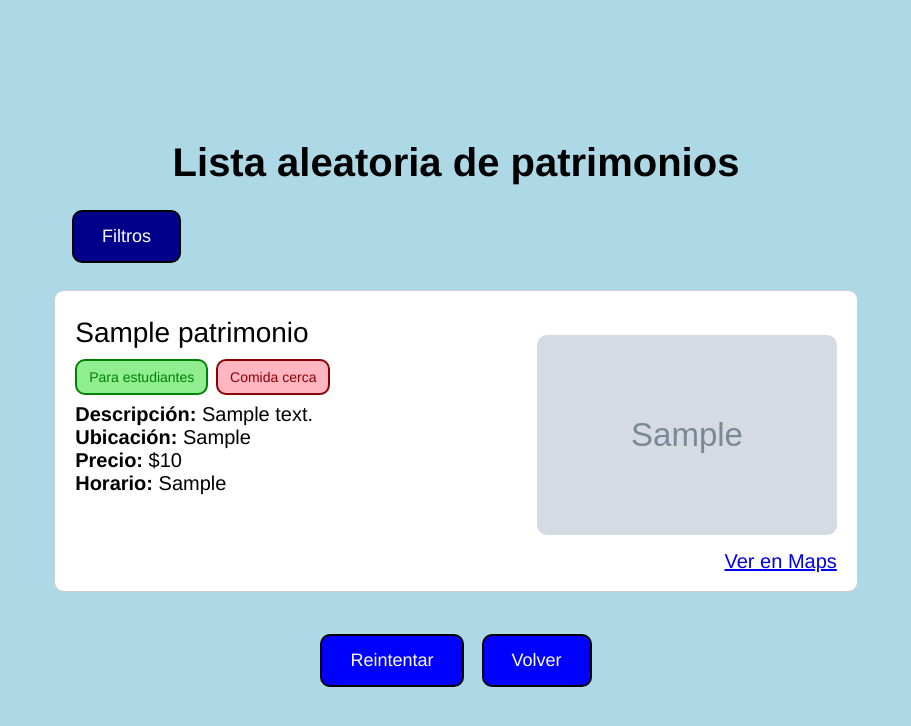
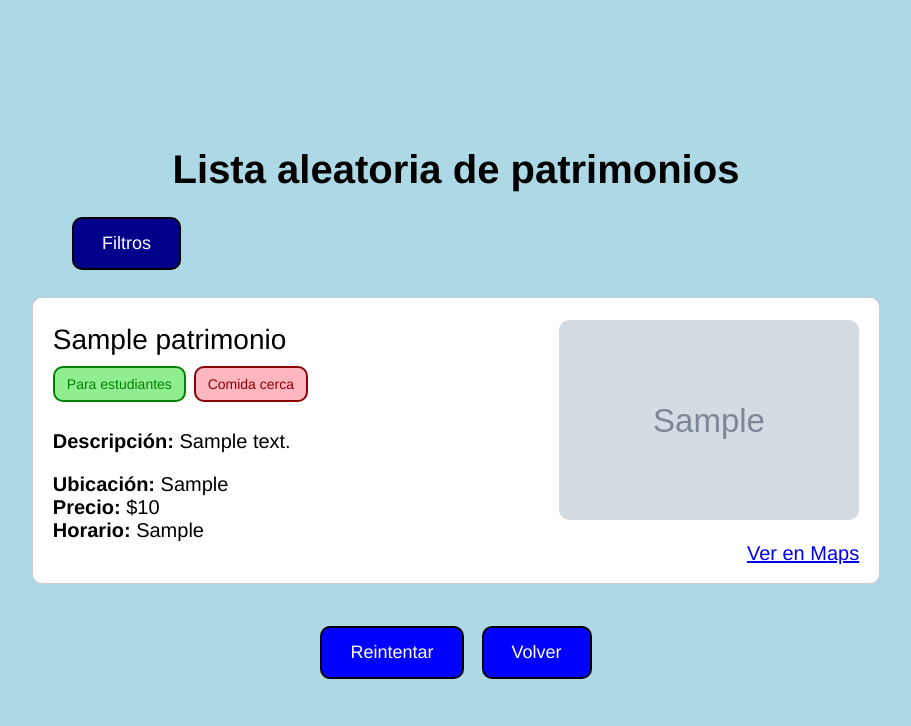
Before and after one commit to choco-gtx/grupo-13-proyecto-inicial, a Django app: page /descubrir/ in a window 1280 px wide, after a click that opens the changed part. Shown: the top 726 px of the page, without its empty margins (184-1095 px from the left). Run offline with Django 5.2, Linux system fonts and the light colour scheme; tables that the repository leaves empty hold one stand-in row (values such as "Sample post"); grey boxes marked "Sample" are stand-in pictures.

Commit message:
Fix Superposición Descripción
Superposición de descripción con la imagen arreglada

```diff
--- a/boton_descubrir/static/boton_descubrir/css/estilos.css
+++ b/boton_descubrir/static/boton_descubrir/css/estilos.css
@@ -133,7 +133,7 @@
 .pagina-lista .lista {
     max-height: 500px;
     overflow-y: auto;
-    width: 85%;
+    width: 90%;
     margin: auto;
     padding-right: 0px;
     box-sizing: content-box;
@@ -180,17 +180,23 @@
     width: fit-content;
     margin-left: auto;
 }
+.pagina-lista .contenido_patrimonio {
+    position: relative;
+}
 .pagina-lista .imagen_patrimonio {
     width: 300px;
     height: 200px;
     object-fit: cover;
     border-radius: 10px;
-    display: block;
-    margin-left: auto;
-    margin-top: -160px;
-    margin-bottom: 15px;
+    position: absolute;
+    top: -110px;
+    right: 0;
 }
-
+.pagina-lista .descripcion_patrimonio {
+    max-width: calc(100% - 330px);
+    overflow-wrap: break-word;
+    margin-top: 20px;
+}
 
 /* ESTILOS SOLICITUD */
 .pagina-solicitud {
--- a/boton_descubrir/templates/boton_descubrir/lista.html
+++ b/boton_descubrir/templates/boton_descubrir/lista.html
@@ -72,13 +72,23 @@
                                 {% endif %}
                             </summary>
 
-                            <strong>Descripción:</strong> {{ item.descripcion }} <br>
+
+                            <div class="contenido_patrimonio">
+
+                                {% if item.imagen %} <!-- Imágen -->
+                                    <img src="{{ item.imagen }}" alt="Imagen de {{ item.nombre }}" class="imagen_patrimonio">
+                                {% endif %}
+
+                                <p class="descripcion_patrimonio">  <!-- Descripción -->
+                                    <strong>Descripción:</strong> {{ item.descripcion }} <br>
+                                </p>
+
+                            </div>
+
+
                             <strong>Ubicación:</strong> {{ item.ubicacion }} <br>  <!-- Strong: Destacado (negrita)-->
                             <strong>Precio:</strong> ${{ item.precio }} <br>  <!-- Br: Salto de línea (break)-->
                             <strong>Horario:</strong> {{ item.horario }} <br>
-                            {% if item.imagen %}
-                                <img src="{{ item.imagen }}" alt="Imagen de {{ item.nombre }}" class="imagen_patrimonio">
-                            {% endif %}
 
                             <a href="{{item.link_maps}}" target="_blank" class="link_maps">Ver en Maps</a>  <!-- target: nueva pestaña -->
 
```
